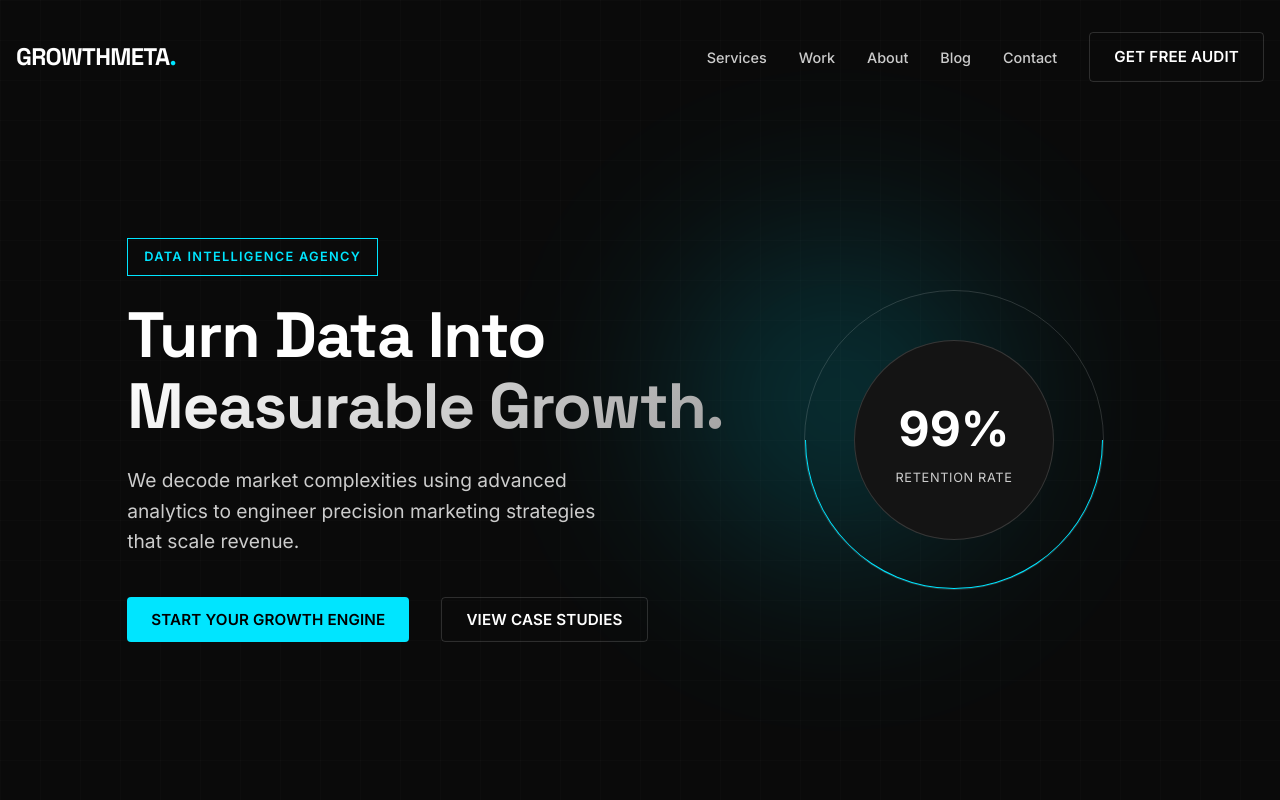
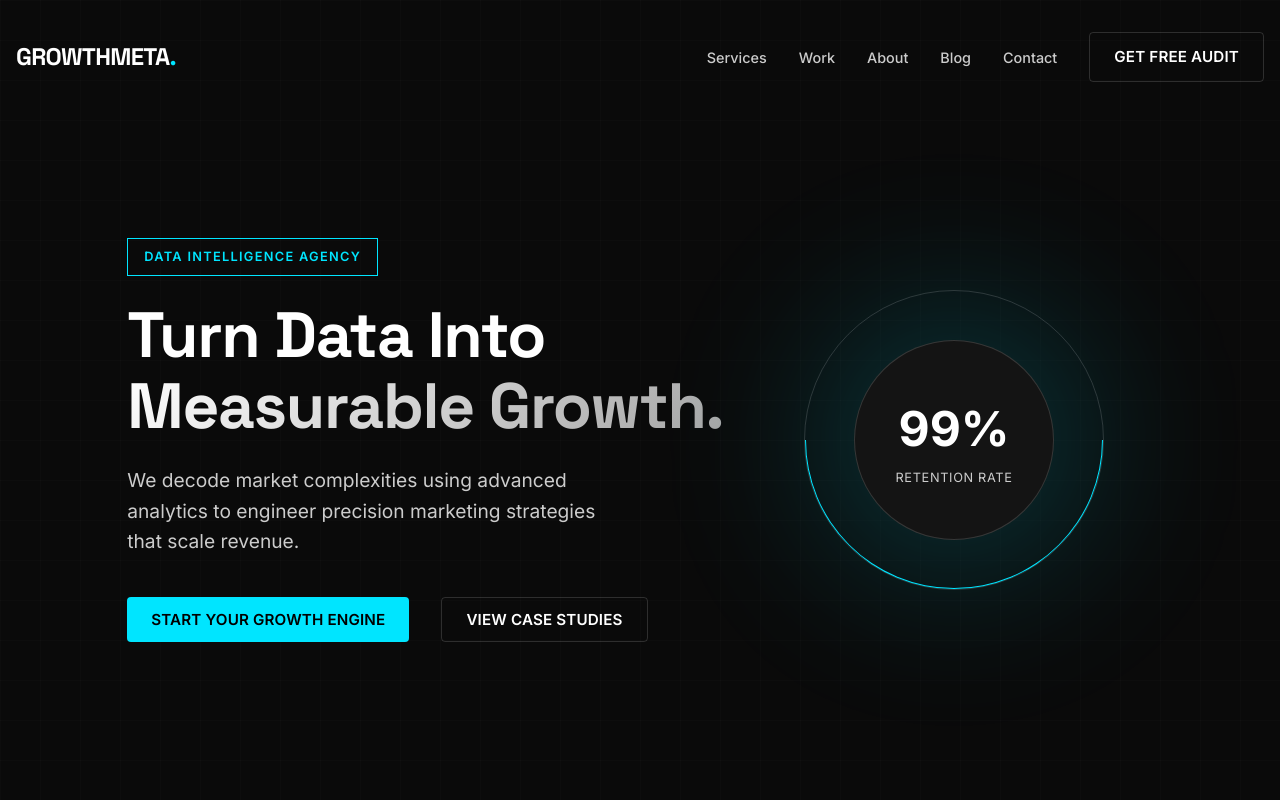
Before and after one commit to Sumit9819/GrothMeta1, a React (Vite) app: page / in a window 1280 px wide. Shown: the top 800 px of the page. Built offline with nearby package versions, Linux system fonts and the light colour scheme; no server answers; the HTML template or start-up script is replaced by a standard one.

Commit message:
Fix: Move glow effect inside retention circle container

```diff
--- a/src/components/Hero.jsx
+++ b/src/components/Hero.jsx
@@ -24,19 +24,6 @@ const Hero = () => {
                 zIndex: -1
             }} />
 
-            {/* Radial Glow */}
-            <div style={{
-                position: 'absolute',
-                top: '50%',
-                right: '15%',
-                transform: 'translate(0, -50%)',
-                width: '500px',
-                height: '500px',
-                background: 'radial-gradient(circle, var(--accent-glow) 0%, transparent 70%)',
-                filter: 'blur(80px)',
-                zIndex: -1,
-                opacity: 0.6
-            }} />
 
             <div className="container grid" style={{ gridTemplateColumns: '1.2fr 0.8fr', alignItems: 'center' }}>
                 <div className="animate-fade-in">
@@ -83,6 +70,20 @@ const Hero = () => {
 
                 {/* Abstract Data Visual */}
                 <div style={{ position: 'relative', height: '400px', display: 'flex', alignItems: 'center', justifyContent: 'center' }} className="animate-fade-in">
+                    {/* Glow effect behind circle */}
+                    <div style={{
+                        position: 'absolute',
+                        top: '50%',
+                        left: '50%',
+                        transform: 'translate(-50%, -50%)',
+                        width: '400px',
+                        height: '400px',
+                        background: 'radial-gradient(circle, var(--accent-glow) 0%, transparent 70%)',
+                        filter: 'blur(80px)',
+                        zIndex: 0,
+                        opacity: 0.7
+                    }} />
+
                     <div style={{
                         position: 'relative',
                         width: '300px',
@@ -91,7 +92,8 @@ const Hero = () => {
                         borderRadius: '50%',
                         display: 'flex',
                         alignItems: 'center',
-                        justifyContent: 'center'
+                        justifyContent: 'center',
+                        zIndex: 1
                     }}>
                         <div style={{
                             position: 'absolute',
```
